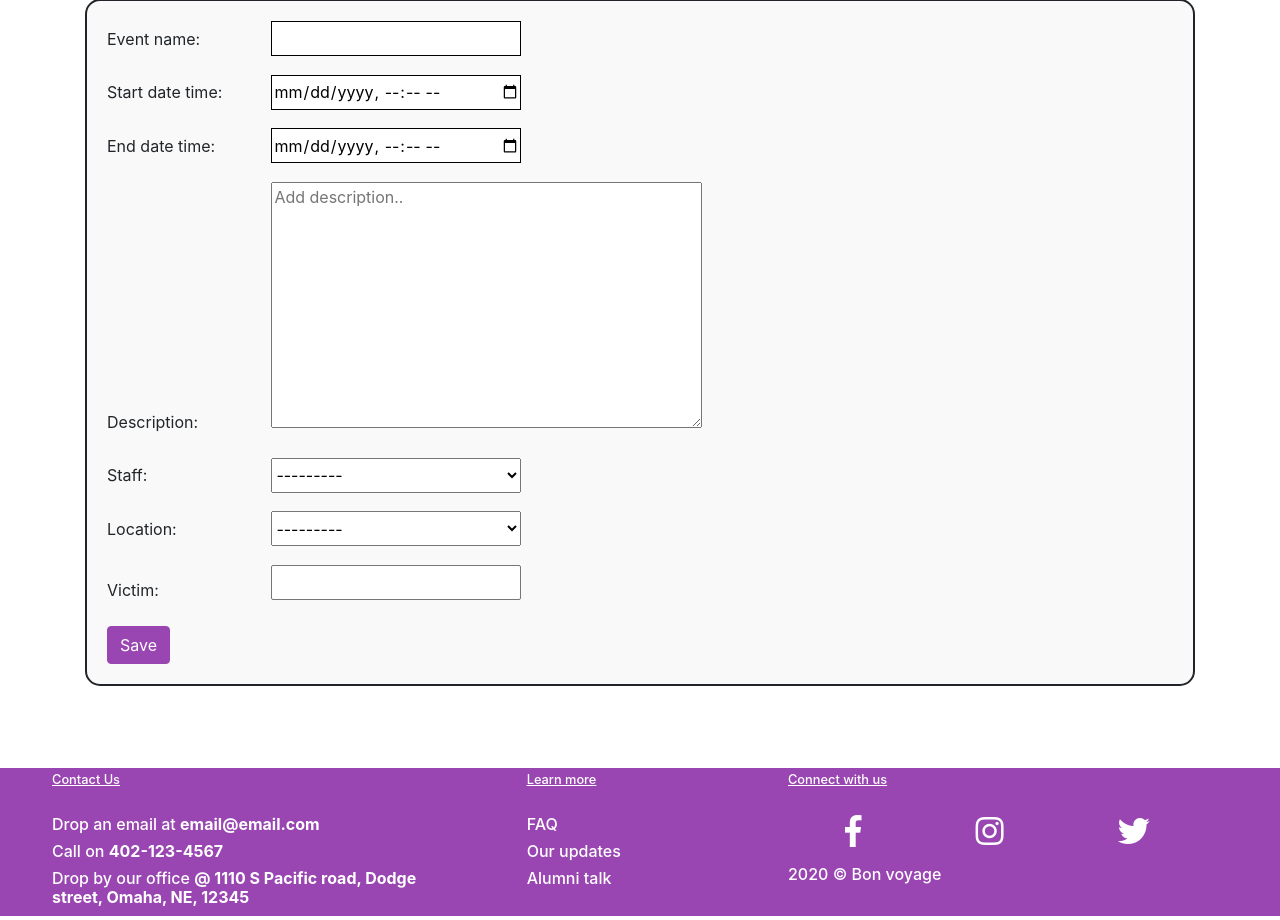
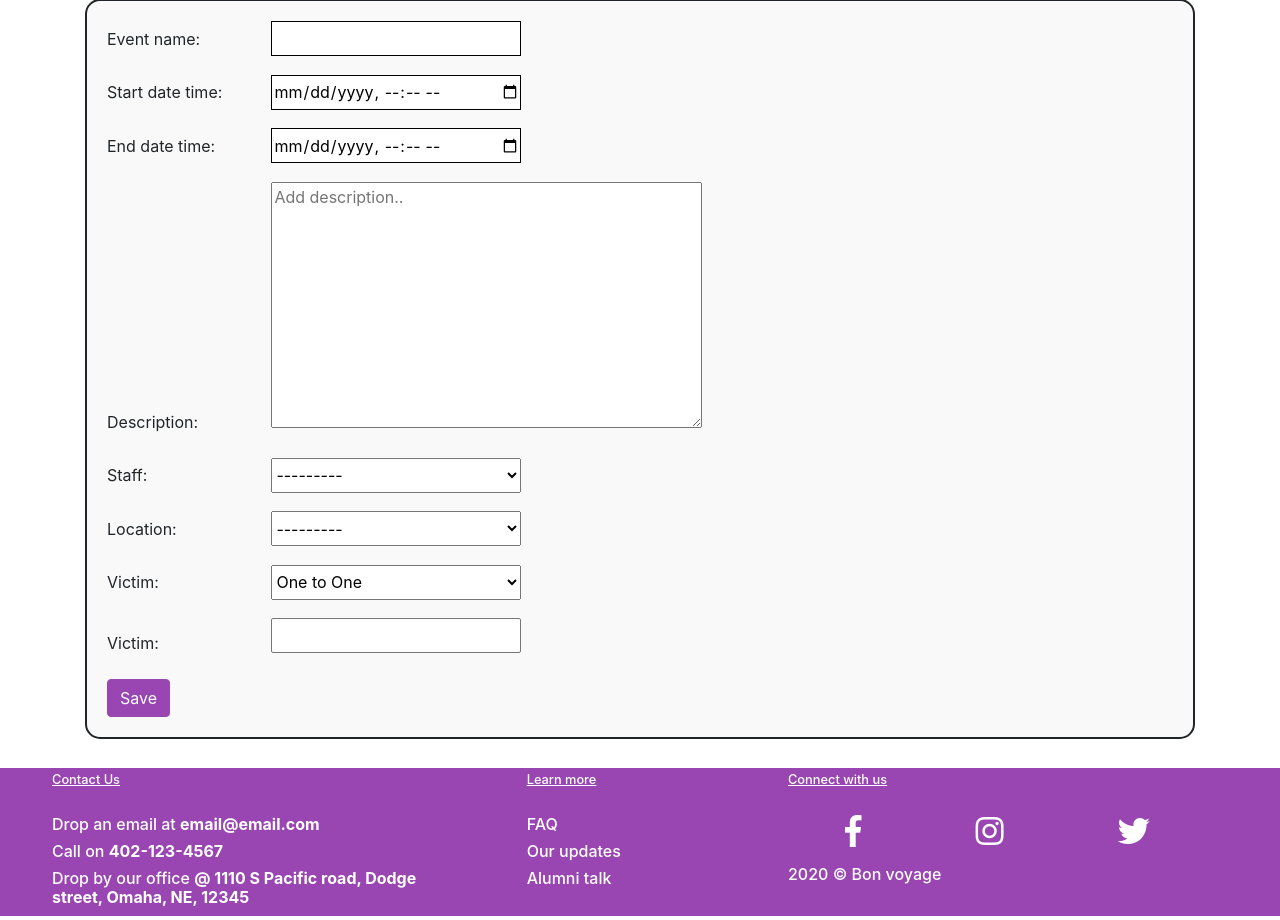
Before and after one commit to Santhosh417/8210T5app-ncavas, a Django app: page /events/meeting_create/ in a window 1280 px wide. Shown: the part 235-1155 px from the top of the page. Run offline with Django 3.2, Linux system fonts and the light colour scheme; the visitor is signed in with stand-in values (Sample User, id 1); data comes from the database, SQL or seed files in the repository; data that the repository does not hold is empty; some libraries are stand-ins or nearby versions.

Commit message:
code changes for volunteer schedule meeting
code changes for volunteer schedule meeting

```diff
--- a/events/forms.py
+++ b/events/forms.py
@@ -80,9 +80,10 @@ class VolunteerScheduleMeeting(forms.ModelForm):
             'description': forms.Textarea(attrs={'placeholder': 'Add description..', })
         }
 
-    def save(self, volunteer, victims):
+    def save(self, volunteer, victims, event_type):
         event = super().save(commit=False)
         event.volunteer = volunteer
+        event.event_type = event_type
         event.save()
         for x in victims:
             v = get_object_or_404(Victim, pk=x)
--- a/events/templates/createMeeting.html
+++ b/events/templates/createMeeting.html
@@ -6,6 +6,13 @@
     <form method="POST" class="custom-form meeting-create-form" enctype="multipart/form-data">
         {% csrf_token %}
         {{ form.as_p }}
+        <p>
+            <label for="event_type">Victim:</label>
+            <select name="event_type" id='event_type'>
+                    <option value="OneToOne">One to One</option>
+                    <option value="Group">Group</option>
+            </select>
+        </p>
         <p>
             <label for="victims">Victim:</label>
             <select name="victims" id='victimsname' multiple>
--- a/events/templates/meetingCreated_successful.html
+++ b/events/templates/meetingCreated_successful.html
@@ -8,7 +8,7 @@
 {% block content %}
     <div class="card mb-5">
         <h6>Thank you. The meeting is schedule.
-            Details : Event {{ event.event_name }} from {{ event.start_date_time }} to {{ event.end_date_time }} at - "{{ event.Location }}"</h6>
+            Details : Event {{ event.event_name }} from {{ event.start_date_time }} to {{ event.end_date_time }} at - "{{ event.location }}"</h6>
     </div>
       <a href='{% url 'nca:home' %}' class="mt-3 btn-sm btn-secondary">Back to Home</a>
 {% endblock content %}
--- a/events/views.py
+++ b/events/views.py
@@ -137,11 +137,8 @@ def add_meeting(request):
         updated_data.update({'start_date_time': datetime.strptime(request.POST.get("start_date_time"), '%Y-%m-%dT%H:%M').strftime('%Y-%m-%d %H:%M:%S')})
         updated_data.update({'end_date_time': datetime.strptime(request.POST.get("end_date_time"), '%Y-%m-%dT%H:%M').strftime('%Y-%m-%d %H:%M:%S')})
         form = VolunteerScheduleMeeting(data=updated_data)
-        print(request)
-        print(request.POST["victims"])
         if form.is_valid():
-            print(form.cleaned_data)
-            event = form.save(volunteer, request.POST["victims"])
+            event = form.save(volunteer, request.POST.getlist("victims"),request.POST.get("event_type"))
             return render(request, 'meetingCreated_successful.html', {'event': event})
     else:
         form = VolunteerScheduleMeeting()
```
